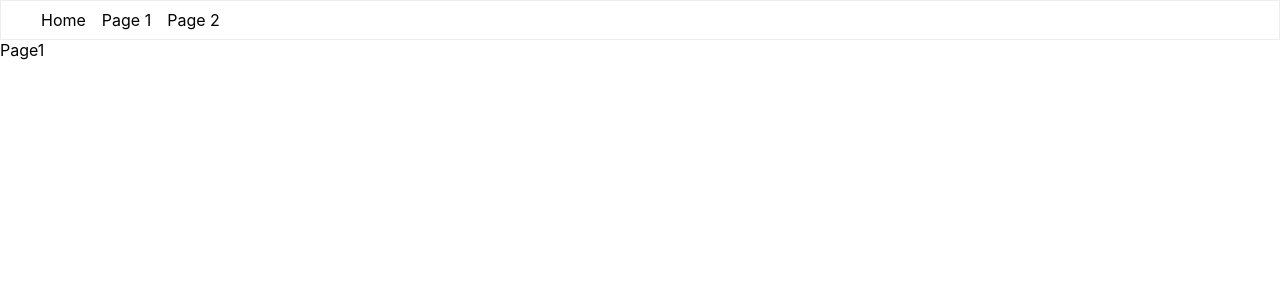
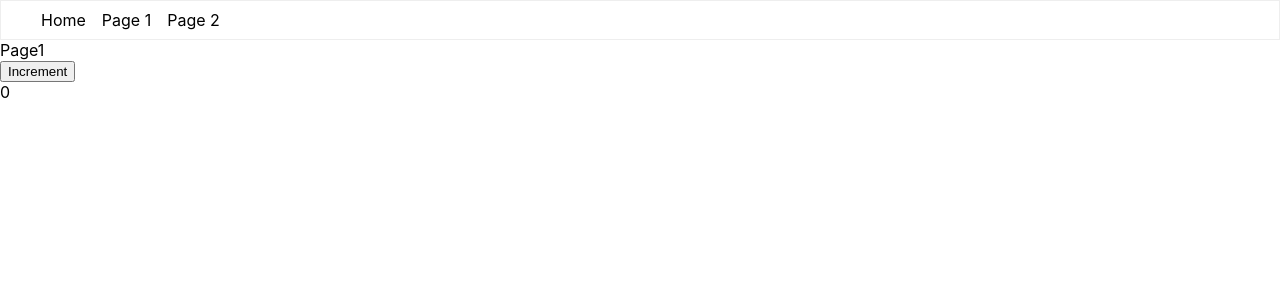
Before and after one commit to alpercitak/next-generate-sitemap, a Next.js app: page /page1 in a window 1280 px wide. Shown: the top 300 px of the page. Built offline with nearby package versions, Linux system fonts and the light colour scheme.

Commit message:
added zustand

```diff
--- a/package.json
+++ b/package.json
@@ -13,7 +13,8 @@
     "next": "13.4.19",
     "next-sitemap": "^4.2.2",
     "react": "18.2.0",
-    "react-dom": "18.2.0"
+    "react-dom": "18.2.0",
+    "zustand": "^4.4.1"
   },
   "devDependencies": {
     "@types/node": "20.5.7",
--- a/pages/page1.tsx
+++ b/pages/page1.tsx
@@ -1,7 +1,20 @@
 import type { NextPage } from 'next';
+import useCounterStore from '../stores/counter';
 
 const Page1: NextPage = () => {
-  return <div>Page1</div>;
+  const { counter, increment } = useCounterStore((state: any) => {
+    return { counter: state.counter, increment: state.increment };
+  });
+
+  return (
+    <>
+      <div>Page1</div>
+      <div>
+        <button onClick={increment}>Increment</button>
+      </div>
+      <div>{counter}</div>
+    </>
+  );
 };
 
 export default Page1;
--- /dev/null
+++ b/stores/counter.ts
@@ -0,0 +1,10 @@
+import { create } from 'zustand';
+
+const useCounterStore = create((set) => {
+  return {
+    counter: 0,
+    increment: () => set((state: any) => ({ counter: state.counter + 1 })),
+  };
+});
+
+export default useCounterStore;
--- a/styles/globals.css
+++ b/styles/globals.css
@@ -2,8 +2,8 @@ html,
 body {
   padding: 0;
   margin: 0;
-  font-family: -apple-system, BlinkMacSystemFont, Segoe UI, Roboto, Oxygen,
-    Ubuntu, Cantarell, Fira Sans, Droid Sans, Helvetica Neue, sans-serif;
+  font-family: -apple-system, BlinkMacSystemFont, Segoe UI, Roboto, Oxygen, Ubuntu, Cantarell, Fira Sans, Droid Sans,
+    Helvetica Neue, sans-serif;
 }
 
 a {
```
Also changed, not shown: 1 other file (tests, documents, lock files or other folders).
